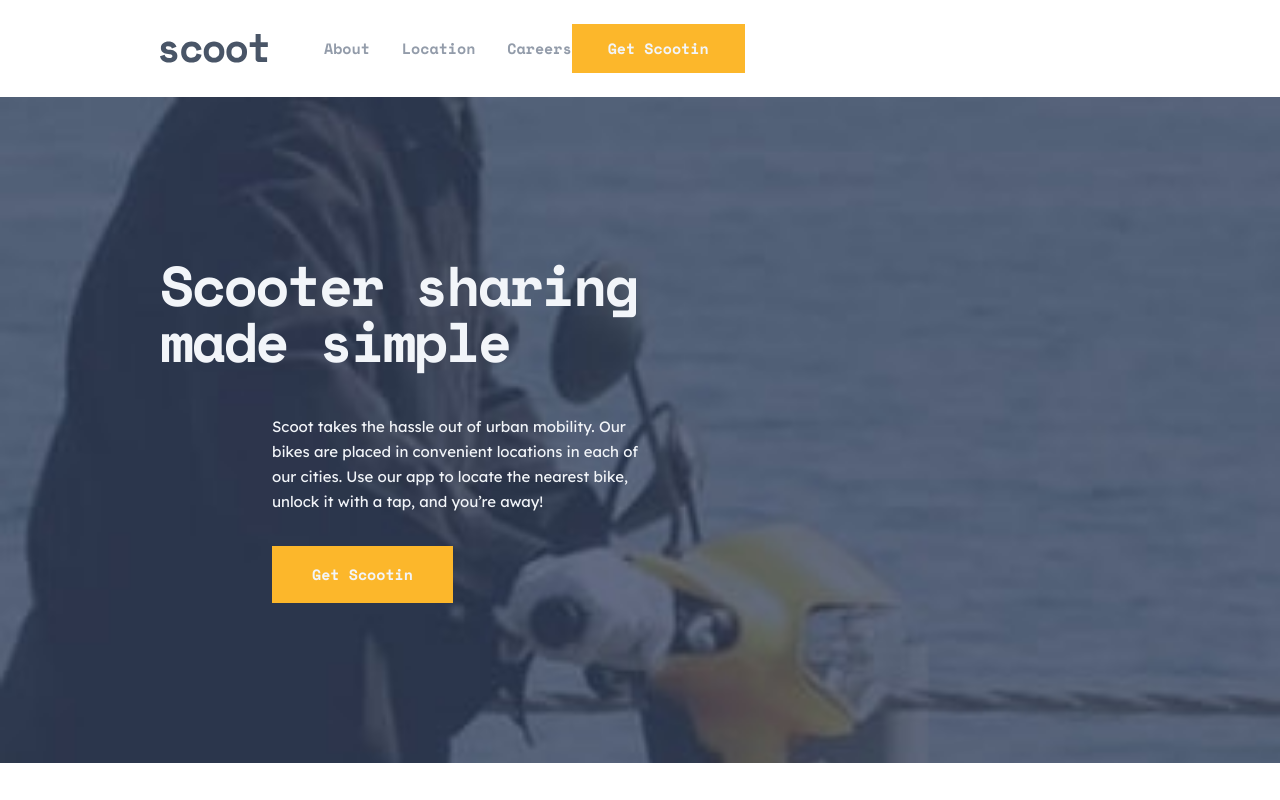
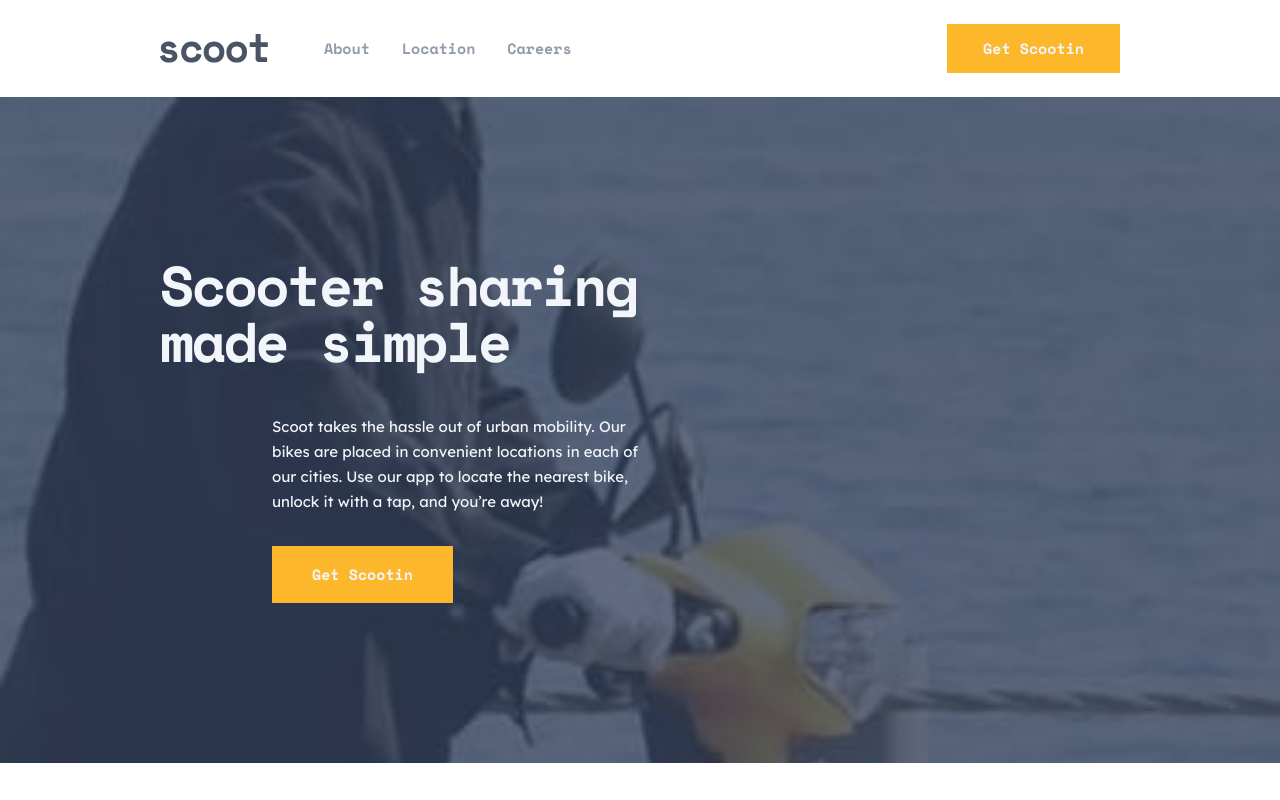
Before and after one commit to lastiwan89/scott-web-app, a Next.js app: page / in a window 1280 px wide. Shown: the top 800 px of the page. Built offline with nearby package versions, Linux system fonts and the light colour scheme.

Commit message:
update navbar

```diff
--- a/src/components/navbar.tsx
+++ b/src/components/navbar.tsx
@@ -13,7 +13,7 @@ export default function Navbar() {
 
   return (
     // logo position need to fix
-    <nav className="relative flex items-center justify-center gap-x-16 px-8 py-6 md:justify-between lg:px-40">
+    <nav className="relative flex items-center justify-center gap-x-16 px-8 py-6 md:block lg:px-40">
       <div className="absolute left-8 top-8 md:hidden" onClick={handleOpen}>
         {!open ? (
           <Image
@@ -32,12 +32,12 @@ export default function Navbar() {
         )}
       </div>
 
-      <div className="flex items-center md:justify-start md:gap-14">
-        <Link href="/">
-          <Logo />
-        </Link>
-        <div className="hidden flex-col justify-start md:flex md:flex-row md:justify-start">
-          <div className="flex flex-col items-center gap-8 md:flex-row">
+      <div className="">
+        <div className="flex items-center md:justify-between md:gap-14">
+          <Link href="/">
+            <Logo />
+          </Link>
+          <div className="hidden flex-col items-center gap-8 md:flex md:flex-row">
             <Link
               className="font-mono text-15 font-bold text-grey-dimmed"
               href="/about"
@@ -58,7 +58,7 @@ export default function Navbar() {
             </Link>
           </div>
 
-          <Link className="ml-auto" href="/career">
+          <Link className="hidden md:ml-auto md:block" href="/career">
             <button className="bg-yellow-dark px-9 py-3 font-mono text-15 font-bold text-grey-snow">
               Get Scootin
             </button>
```
